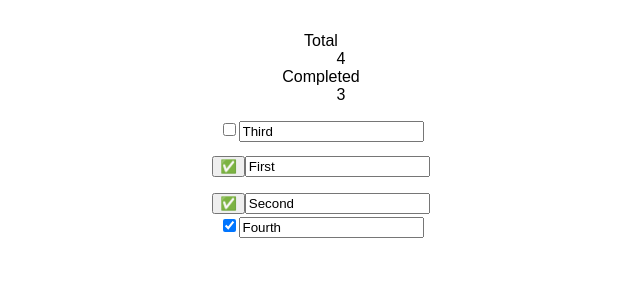
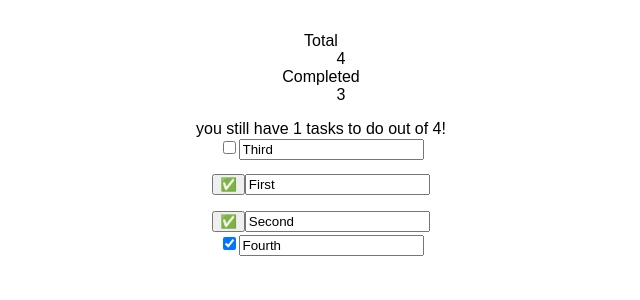
Before and after one commit to developingAlex/emoji-dos2, a React (Create React App) app: page / in a window 1280 px wide. Shown: the top 300 px of the page, without its empty margins (319-959 px from the left). Built offline with nearby package versions, Linux system fonts and the light colour scheme.

Commit message:
challenge 4 - Add TodoItemsStatus component to display task completion status

```diff
--- a/src/App.js
+++ b/src/App.js
@@ -1,6 +1,7 @@
 import React, { Component } from 'react';
-import logo from './logo.svg';
+// import logo from './logo.svg';
 import TodoItem from './components/TodoItem';
+import TodoItemsStatus from './components/TodoItemsStatus';
 import './App.css';
 
 
@@ -121,6 +122,10 @@ class App extends Component {
           <dd> {totalCompleted }</dd>
         </dl>
 
+        <TodoItemsStatus
+          items = { items }
+        />
+
         {
           items.map((item, index) => {
             if (item.completed){
--- /dev/null
+++ b/src/components/TodoItemsStatus.js
@@ -0,0 +1,35 @@
+import React from 'react'
+
+function TodoItemsStatus(props){
+  const items = props.items
+  const total = items.length
+  let message = null
+  console.log(`items.length=${total}`)
+  let todoStill = 0
+  items.forEach((item) => {
+    if (!item.completed){
+      todoStill += 1
+    }
+  });
+
+  if (todoStill === 0){
+    if (total === 1){
+      message = 'You have completed your task!'
+    }else if (total === 2){
+      message = 'You have completed both of your tasks!'
+    }else{
+      message = `You have completed all ${total} your tasks!`
+    }
+  }
+  else{
+    message = `you still have ${todoStill} tasks to do out of ${total}!`
+  }
+
+  return (
+    <div>
+      { message }
+    </div>
+  )
+}
+
+export default TodoItemsStatus
```
